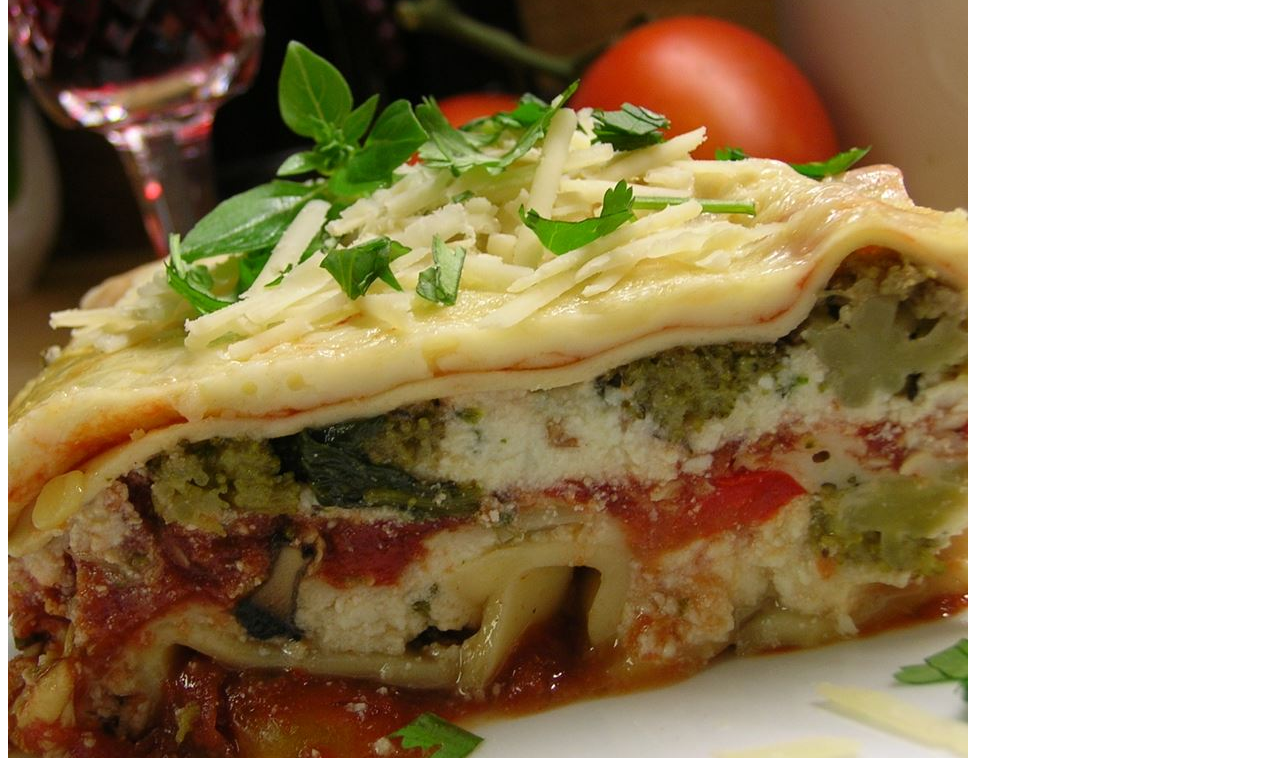
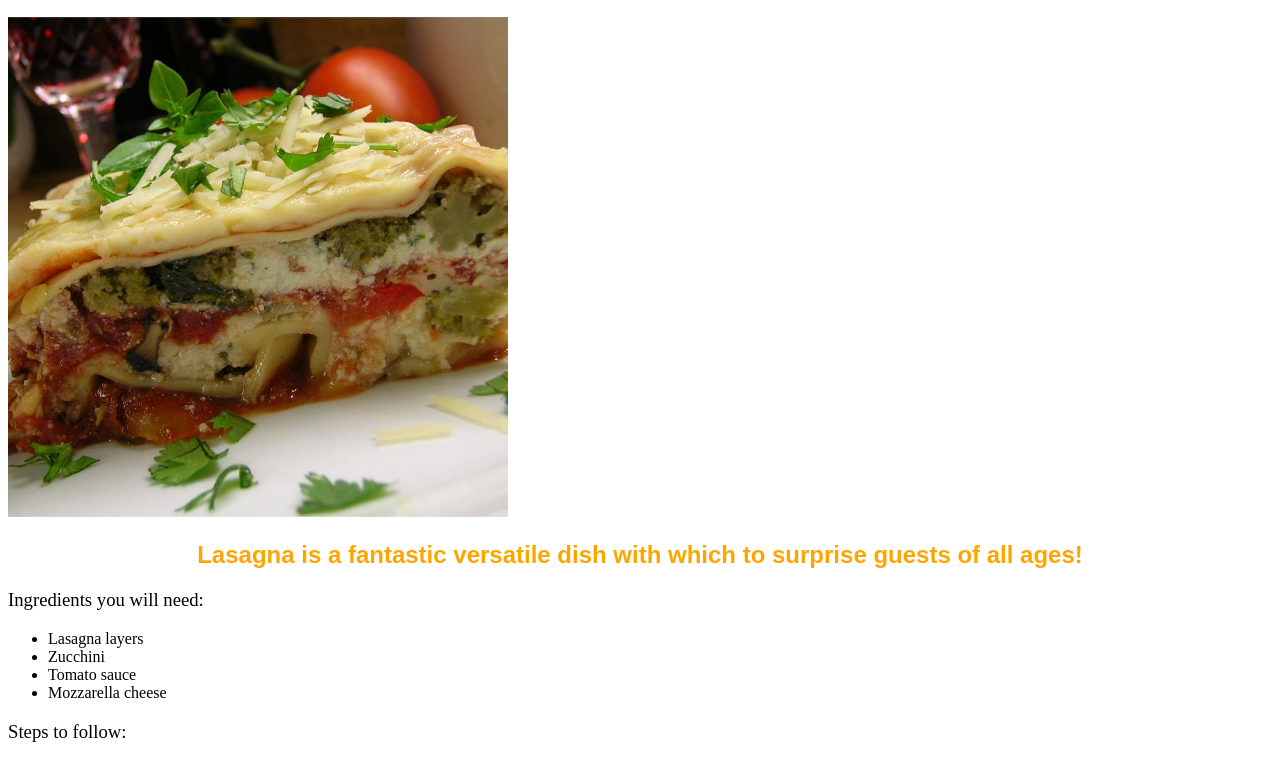
Before and after one commit to Ivansancor/odin-recipes, a plain HTML site: page recipes/lasagna.html in a window 1280 px wide. Shown: the part 102-860 px from the top of the page. Drawn offline with Linux system fonts and the light colour scheme.

Commit message:
added new styles

```diff
--- a/css/styles.css
+++ b/css/styles.css
@@ -1,12 +1,19 @@
 h1, h2 {
     font-family: Arial, Helvetica, sans-serif;
     text-align: center;
-    font-size: 24px;
+    font-size: 48px;
     font-weight: bold;
     color: red;
 }
 h2 {
-    font-size: 16px;
-    font-weight: 500;
+    font-size: 24px;
+    font-weight: bold;
     color: orange;
 }
+img {
+    height: auto;
+    width: 500px;
+}
+h3 {
+    font-weight: 500;
+}
```
